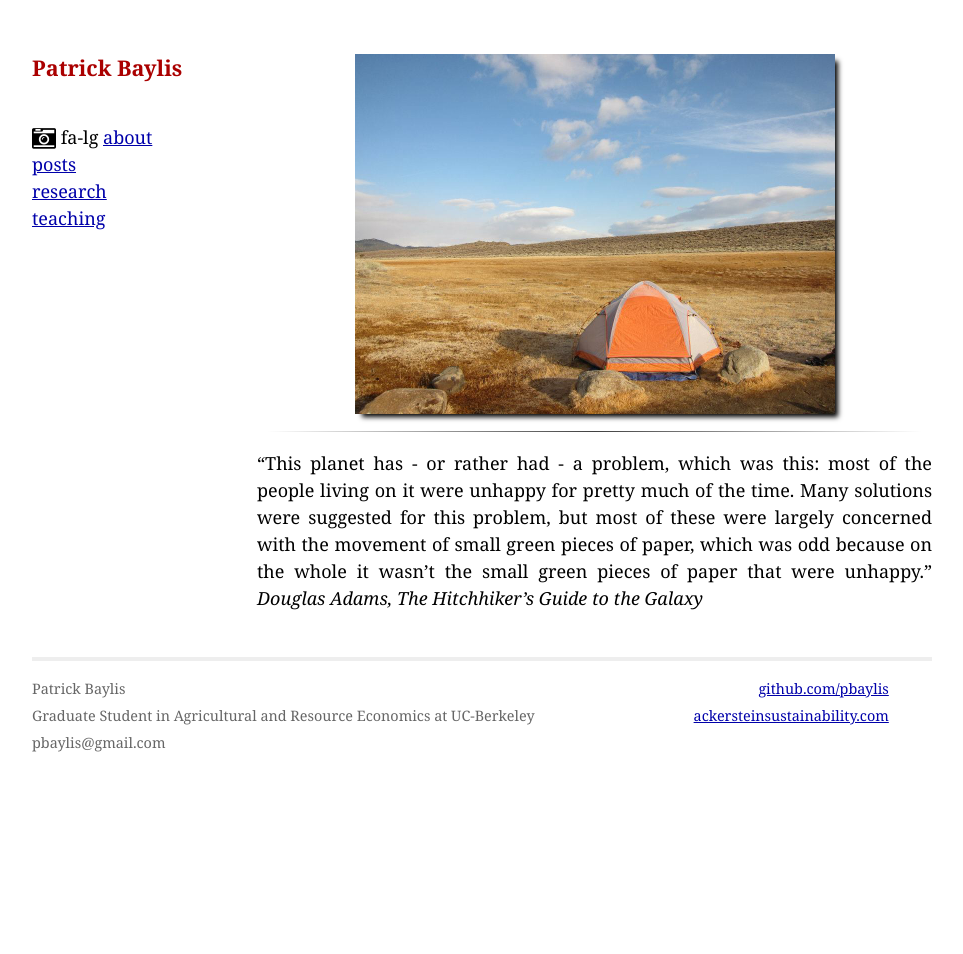
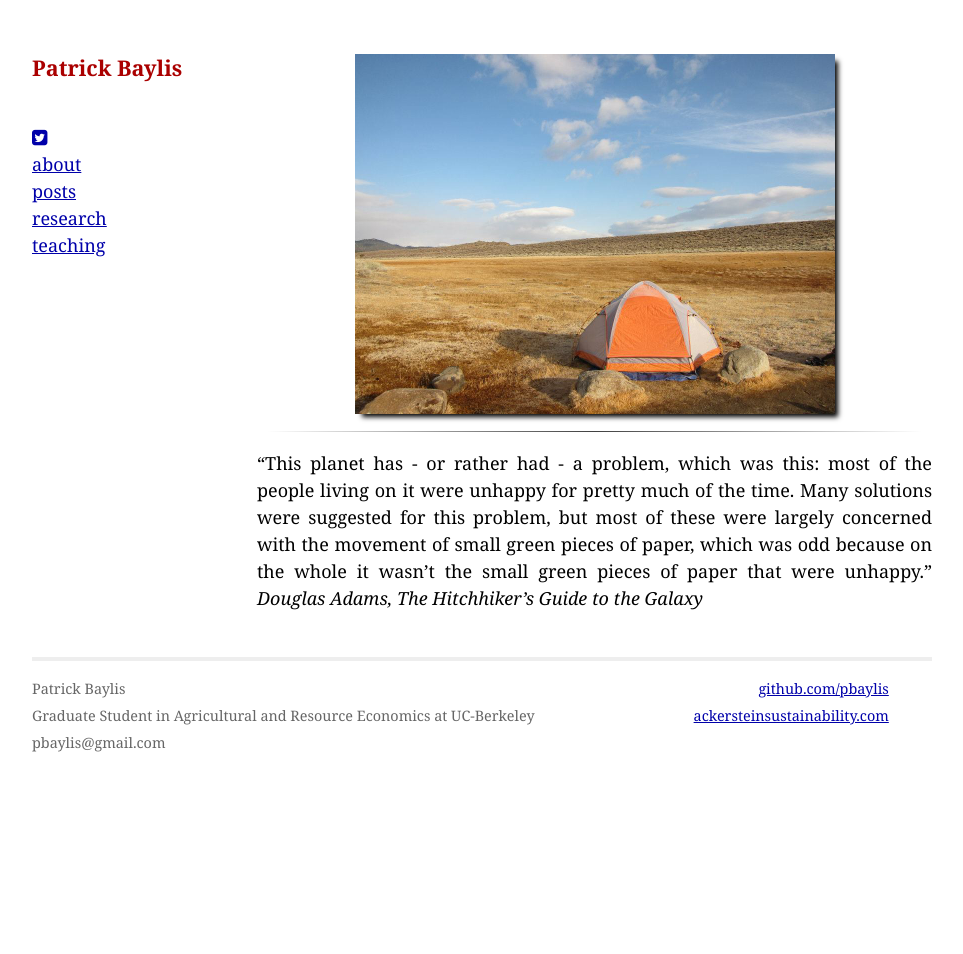
Before and after one commit to pbaylis/pbaylis.github.io, a Jekyll site: the page built from index.markdown, in a window 1280 px wide. Shown: the whole page, without its empty margins (158-1121 px from the left). Built offline with Jekyll 4.4.1, drawn with Linux system fonts in a browser that asks for light colours; nearby versions of some CDN libraries; Markdown is read by kramdown in place of the engine named in the settings.

Commit message:
twitter icon

```diff
--- a/_layouts/default.html
+++ b/_layouts/default.html
@@ -32,9 +32,9 @@
           <div class="site">
 	      <div class="sidebar">
 		<div class="header">
-		  <h1 class="title"><a href="/">{{ site.name }}</a></h1>
+		  <h1 class="title"><a href="/">{{ site.name }}</a></h1><br>
+          <a href="https://twitter.com/pbaylis"><i class="fa fa-twitter-square"></i></a>
 		</div>
-        <i class="fa fa-camera-retro fa-lg"></i> fa-lg
 		<a href="/about.html">about</a>
 		<br>
 		<a href="/blogs.html">posts</a>
```
